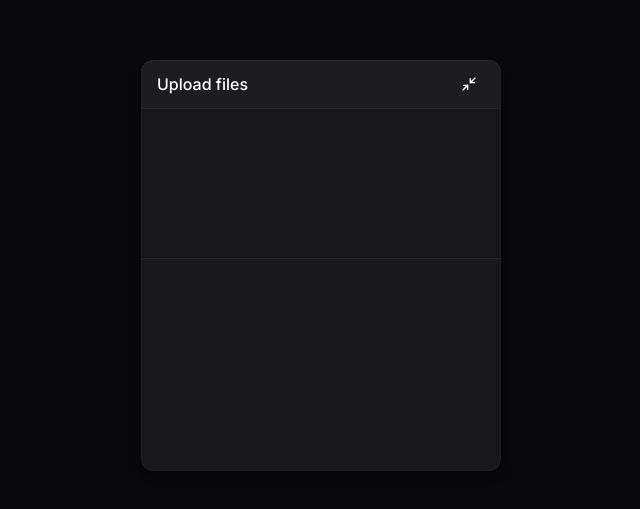
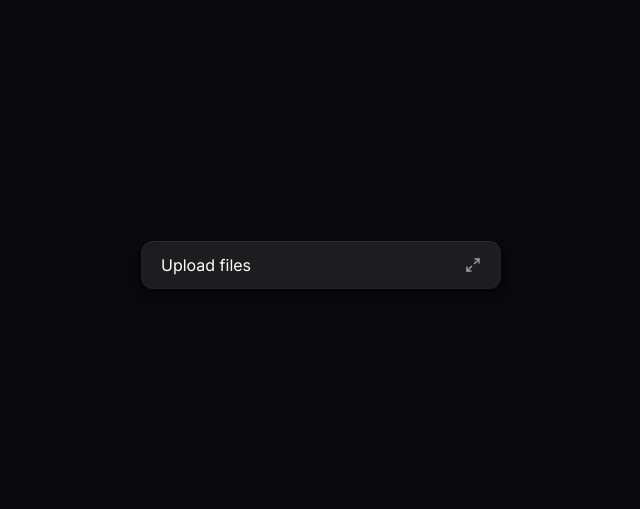
Before and after one commit to MatGoulart3003/upload-widget, a React (Vite) app: page / in a window 1280 px wide. Shown: the part 135-644 px from the top of the page, without its empty margins (319-959 px from the left). Built offline with nearby package versions, Linux system fonts and the light colour scheme.

Commit message:
chore: adding Collapsible lib and handle isOpen component state

```diff
--- a/package.json
+++ b/package.json
@@ -10,10 +10,13 @@
     "preview": "vite preview"
   },
   "dependencies": {
+    "@radix-ui/react-collapsible": "^1.1.12",
     "@tailwindcss/vite": "^4.2.2",
     "react": "^19.2.4",
     "react-dom": "^19.2.4",
     "react-icons": "^5.6.0",
+    "tailwind-merge": "^3.5.0",
+    "tailwind-variants": "^3.2.2",
     "tailwindcss": "^4.2.2"
   },
   "devDependencies": {
--- a/src/components/UploadWidget/UploadWidget.tsx
+++ b/src/components/UploadWidget/UploadWidget.tsx
@@ -1,23 +1,32 @@
+import * as Collapsible from '@radix-ui/react-collapsible'
 import { Dropzone } from './components/Dropzone/Dropzone'
 import { Header } from './components/Header/Header'
 import { List } from './components/List/List'
+import { useUploadWidget } from './hooks/useUploadWidget'
+import { MinimizedButton } from './components/MinimizedButton/MinimizedButton'
 
 const stylesheet = {
-  container:
-    'bg-zinc-900 max-w-90 rounded-xl shadow-shape w-full overflow-hidden',
+  container: 'bg-zinc-900 w-90 rounded-xl shadow-shape overflow-hidden',
   content: 'flex flex-col gap-3 py-2',
   divider: 'h-px bg-zinc-800 border-t border-black/50 box-content',
 }
 
 export function UploadWidget() {
+  const { isOpen, handleIsOpenChange } = useUploadWidget()
+
   return (
+    <Collapsible.Root onOpenChange={handleIsOpenChange}>
       <div className={stylesheet.container}>
+        {!isOpen && <MinimizedButton />}
+        <Collapsible.Content>
           <Header />
           <div className={stylesheet.content}>
             <Dropzone />
             <div className={stylesheet.divider} />
             <List />
           </div>
+        </Collapsible.Content>
       </div>
+    </Collapsible.Root>
   )
 }
--- a/src/components/UploadWidget/components/Header/Header.tsx
+++ b/src/components/UploadWidget/components/Header/Header.tsx
@@ -1,19 +1,20 @@
+import * as Collapsable from '@radix-ui/react-collapsible'
 import { LuMinimize2 } from 'react-icons/lu'
 
 const stylesheet = {
   container:
     'w-full p-4 py-2 text-small font-medium bg-white/2 border-zinc-800 border-b flex items-center justify-between',
   button:
-    'p-2 rounded-lg hover:bg-white/10 transition ease-in-out cursor-pointer',
+    'text-zinc-400 hover:text-zinc-200 p-2 transition-colors -mr-2 cursor-pointer',
 }
 
 export function Header() {
   return (
     <div className={stylesheet.container}>
       <span>Upload files</span>
-      <button className={stylesheet.button} type="button">
+      <Collapsable.Trigger className={stylesheet.button}>
         <LuMinimize2 />
-      </button>
+      </Collapsable.Trigger>
     </div>
   )
 }
--- /dev/null
+++ b/src/components/UploadWidget/components/MinimizedButton/MinimizedButton.tsx
@@ -0,0 +1,17 @@
+import * as Collapsible from '@radix-ui/react-collapsible'
+import { LuMaximize2 } from 'react-icons/lu'
+
+const stylesheet = {
+  trigger:
+    'group w-full bg-white/2 py-3 px-5 flex items-center justify-between',
+  icon: 'text-zinc-400 group-hover:text-zinc-200 transition-colors duration-200 cursor-pointer',
+}
+
+export function MinimizedButton() {
+  return (
+    <Collapsible.Trigger className={stylesheet.trigger}>
+      <span>Upload files</span>
+      <LuMaximize2 className={stylesheet.icon} />
+    </Collapsible.Trigger>
+  )
+}
--- /dev/null
+++ b/src/components/UploadWidget/hooks/useUploadWidget.ts
@@ -0,0 +1,29 @@
+import { useState } from 'react'
+
+export const useUploadWidget = () => {
+  const [isOpen, setIsOpen] = useState(false)
+
+  const onToggle = () => {
+    setIsOpen(prev => !prev)
+  }
+
+  const handleIsOpenChange = (open: boolean) => {
+    setIsOpen(open)
+  }
+
+  const onOpen = () => {
+    setIsOpen(true)
+  }
+
+  const onClose = () => {
+    setIsOpen(false)
+  }
+
+  return {
+    isOpen,
+    onToggle,
+    onOpen,
+    handleIsOpenChange,
+    onClose,
+  }
+}
--- /dev/null
+++ b/src/components/ui/Button/Button.tsx
@@ -0,0 +1,24 @@
+import type { ComponentProps } from 'react'
+import { tv, type VariantProps } from 'tailwind-variants'
+
+const buttonVariants = tv({
+  base: 'txt-zinc-400 rounded-lg hover:text-zinc-100 hover:bg-zinc-800 disabled:opacity-50 disabled:pointer-events-none transition-colors cursor-pointer active:bg-zinc-700',
+  variants: {
+    size: {
+      default: 'px-3 py-2',
+      icon: 'p-2',
+      'icon-sm': 'p-1',
+    },
+  },
+  defaultVariants: {
+    size: 'default',
+  },
+})
+
+export function Button({
+  size,
+  className,
+  ...props
+}: ComponentProps<'button'> & VariantProps<typeof buttonVariants>) {
+  return <button className={buttonVariants({ size, className })} {...props} />
+}
```
Also changed, not shown: 1 other file (tests, documents, lock files or other folders). Lines whose indentation alone changed are shown as unchanged.
